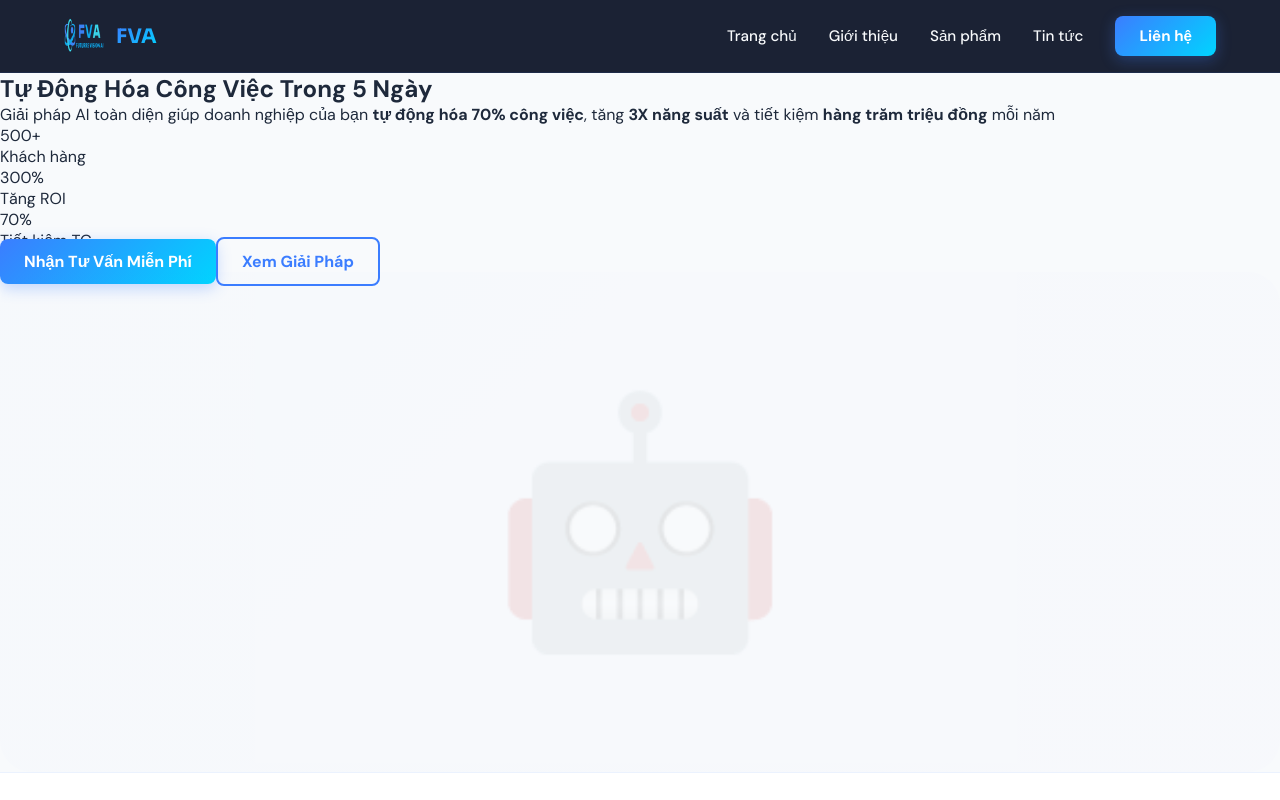
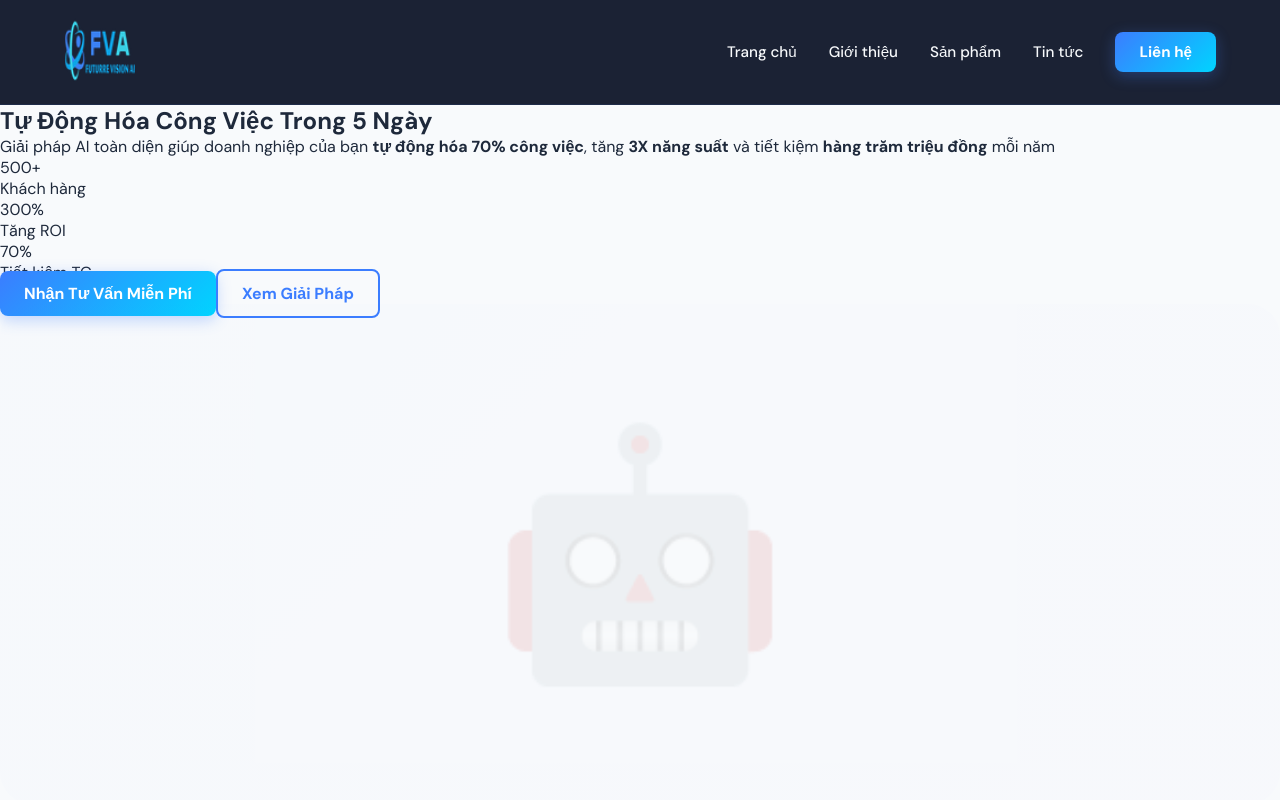
Before and after one commit to nguyenbinh89/ai-fuviai-nextjs, a Next.js app: page / in a window 1280 px wide. Shown: the top 800 px of the page. Built offline with nearby package versions, Linux system fonts and the light colour scheme.

Commit message:
Change logo sizes in layout component
Updated logo size to 72x72px for the main navigation and 40x40px for the footer.

```diff
--- a/app/layout.tsx
+++ b/app/layout.tsx
@@ -1,6 +1,5 @@
 // File: app/layout.tsx
-// FINAL VERSION - 100% Server Component Compatible
-// No event handlers, no styled-jsx, pure CSS classes
+// EXTRA LARGE VERSION: Logo 72x72px, NO TEXT
 
 import type { Metadata } from 'next'
 import { Sora, DM_Sans } from 'next/font/google'
@@ -39,16 +38,15 @@ export default function RootLayout({
         {/* Navigation */}
         <nav className="main-nav">
           <div className="nav-container">
-            {/* Logo */}
+            {/* Logo - Extra Large, Icon Only */}
             <Link href="/" className="logo-link">
               <Image
                 src="/logo-icon-64x64.png"
-                alt="Future Vision AI Logo"
-                width={40}
-                height={40}
+                alt="Future Vision AI"
+                width={72}
+                height={72}
                 style={{ objectFit: 'contain' }}
               />
-              <span className="logo-text">FVA</span>
             </Link>
 
             {/* Desktop Navigation */}
@@ -75,8 +73,8 @@ export default function RootLayout({
                   <Image
                     src="/logo-icon-64x64.png"
                     alt="FVA Logo"
-                    width={32}
-                    height={32}
+                    width={40}
+                    height={40}
                     style={{ objectFit: 'contain' }}
                   />
                   <span className="footer-logo-text">Future Vision AI</span>
```
